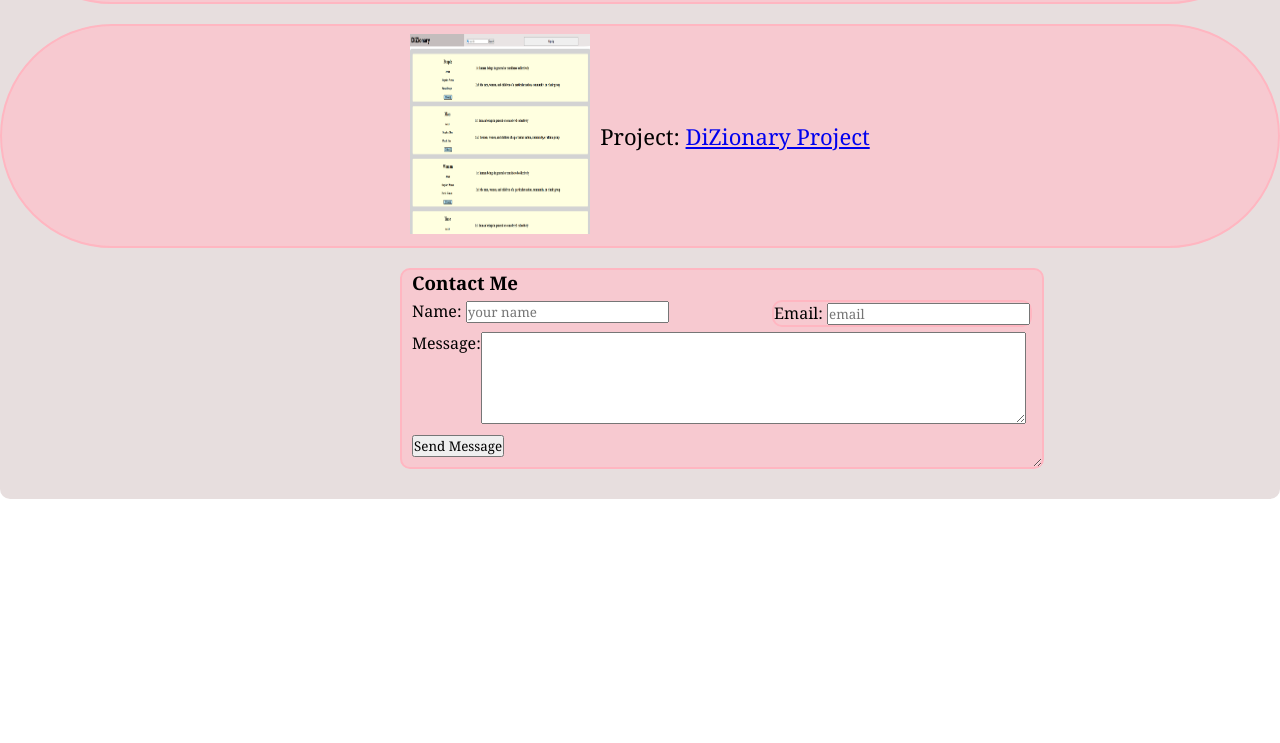
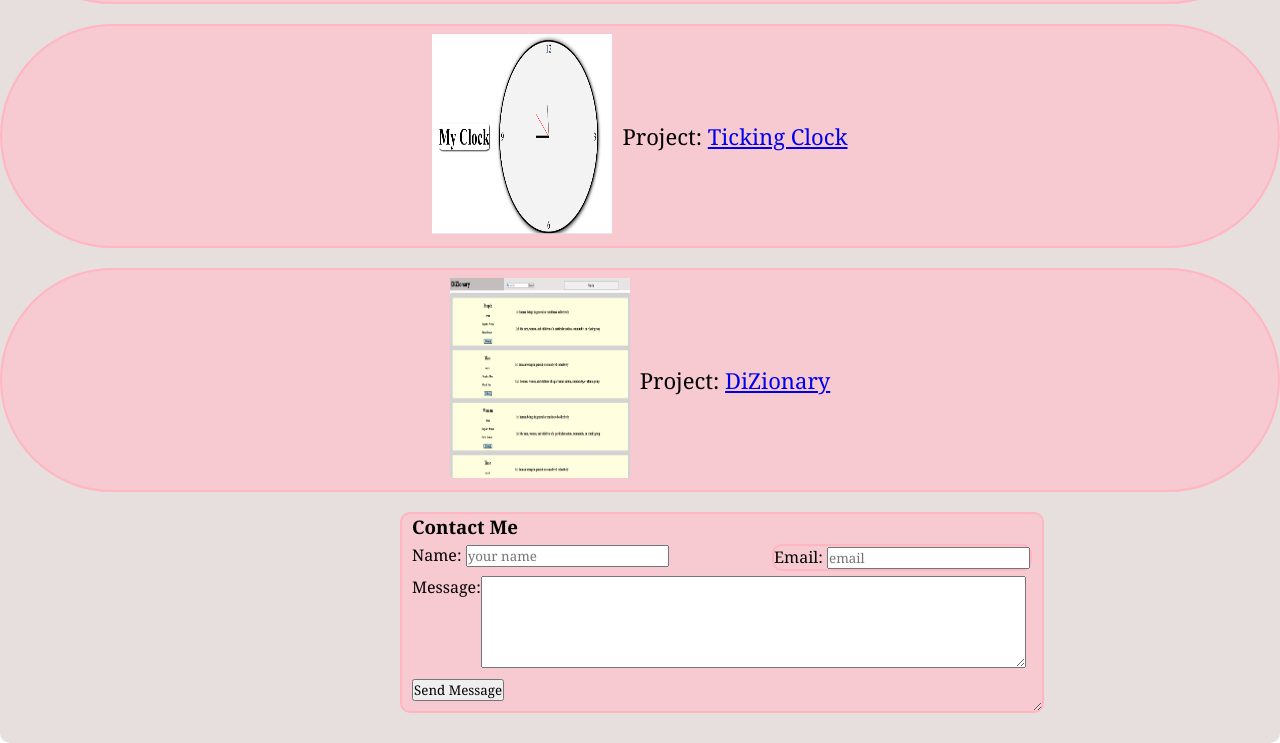
Before and after one commit to FransiskusAgapa/simplePortofolio, a plain HTML site: page index.html in a window 1280 px wide. Shown: the part 1230-1973 px from the top of the page. Before the commit the page ends 1729 px from the top, so only its background shows below. Drawn offline with Linux system fonts and the light colour scheme.

Commit message:
new project added

```diff
--- a/index.html
+++ b/index.html
@@ -207,6 +207,30 @@
         <div class="project-preview-box">
           <img
             id="four-project-preview"
+            src="./assets/previewTickingClock.png"
+            alt="preview of registration form"
+          />
+        </div>
+        <div class="project-source-text-box">
+          <div class="inner-project-source">
+            <p class="project-source">
+              Project:
+              <a href="https://fransiskusagapa.github.io/TickingClock/"
+                >Ticking Clock</a
+              >
+            </p>
+          </div>
+        </div>
+      </div>
+      <!--5th project-->
+      <div
+        class="personal-project-box"
+        onmouseover="addShadow(this)"
+        onmouseout="removeShadow(this)"
+      >
+        <div class="project-preview-box">
+          <img
+            id="five-project-preview"
             src="./assets/previewDiZionary.png"
             alt="preview of registration form"
           />
@@ -216,7 +240,7 @@
             <p class="project-source">
               Project:
               <a href="https://fransiskusagapa.github.io/DiZtionaryProject/"
-                >DiZionary Project</a
+                >DiZionary</a
               >
             </p>
           </div>
--- a/style.css
+++ b/style.css
@@ -168,7 +168,8 @@
 #first-project-preview,
 #second-project-preview,
 #three-project-preview,
-#four-project-preview {
+#four-project-preview,
+#five-project-preview {
   height: 200px;
   width: 180px;
 }
```
Also changed, not shown: assets/previewTickingClock.png (added).
